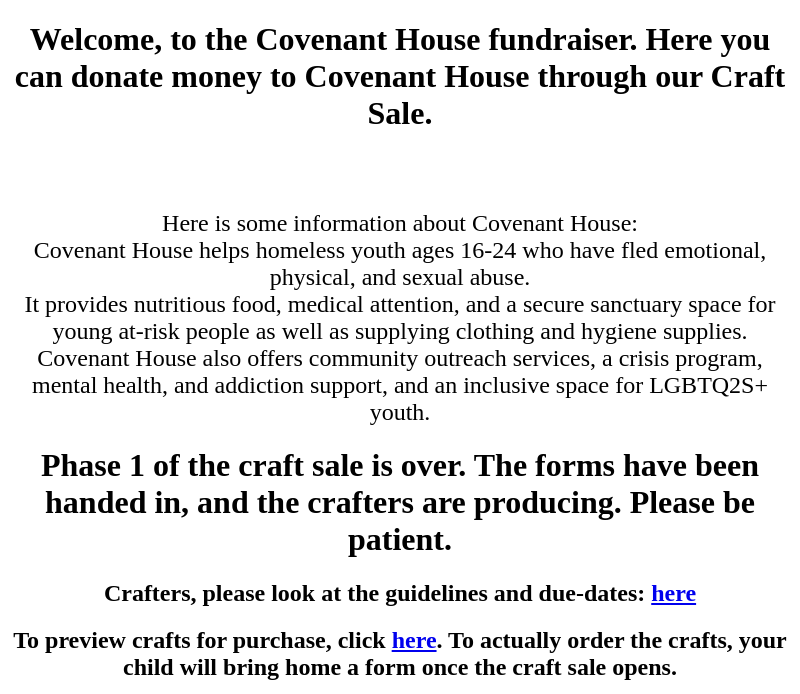
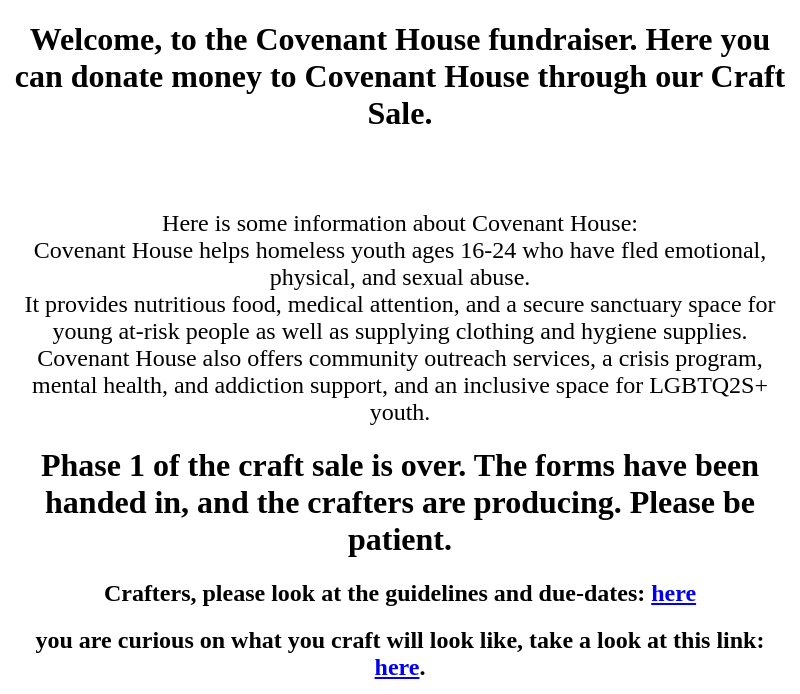
Before and after one commit to Thyssenkrupp234/Osler-Leadership-app-offline, an Electron app: page src/fundraisers/covenant.html in a window 800 px wide. Shown: the top 694 px of the page. Drawn offline with Linux system fonts and the light colour scheme; a web font is replaced by a local one.

Commit message:
Update index.html w/website update

```diff
--- a/src/fundraisers/covenant.html
+++ b/src/fundraisers/covenant.html
@@ -50,7 +50,7 @@
 
         <h2><strong>Crafters, please look at the guidelines and due-dates: <a href="/fundraisers/Craft Sale 2021.html">here</a></strong></h2>
 
-        <h2 id="preview">To preview crafts for purchase, click <a href="https://oslerleadership.com/fundraisers/craft-sale-desc/Osler%20Craft%20Sale%202021.html">here</a>. To actually order the crafts, your child will bring home a form once the craft sale opens.</h2>
+        <h2 id="preview"> you are curious on what you craft will look like, take a look at this link: <a href="https://oslerleadership.com/fundraisers/craft-sale-desc/Osler%20Craft%20Sale%202021.html">here</a>.</h2>
 
         <a href="https://www.covenanthousebc.org/"><img src="/images/covenanthouselogo.png" alt="Covenant House Logo Link" style="width:599px;height:205px;"></a>
 
```
